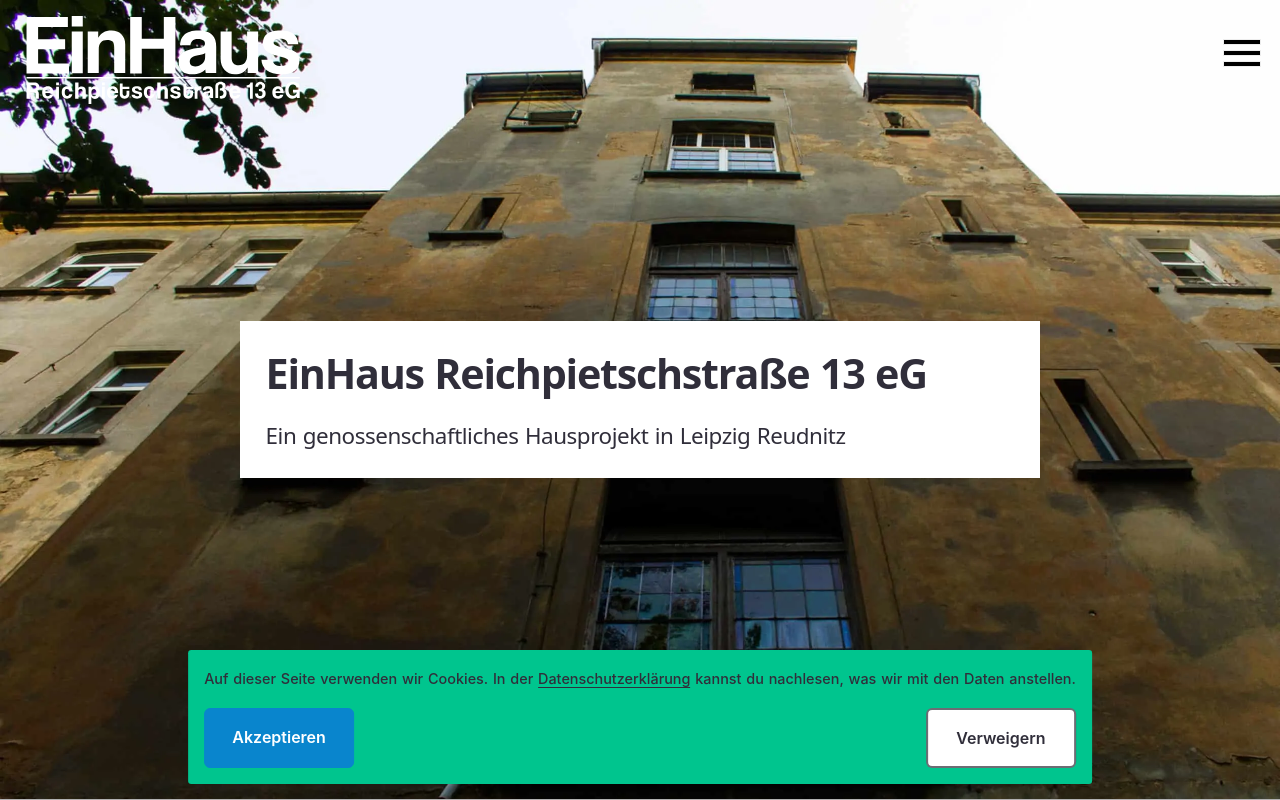
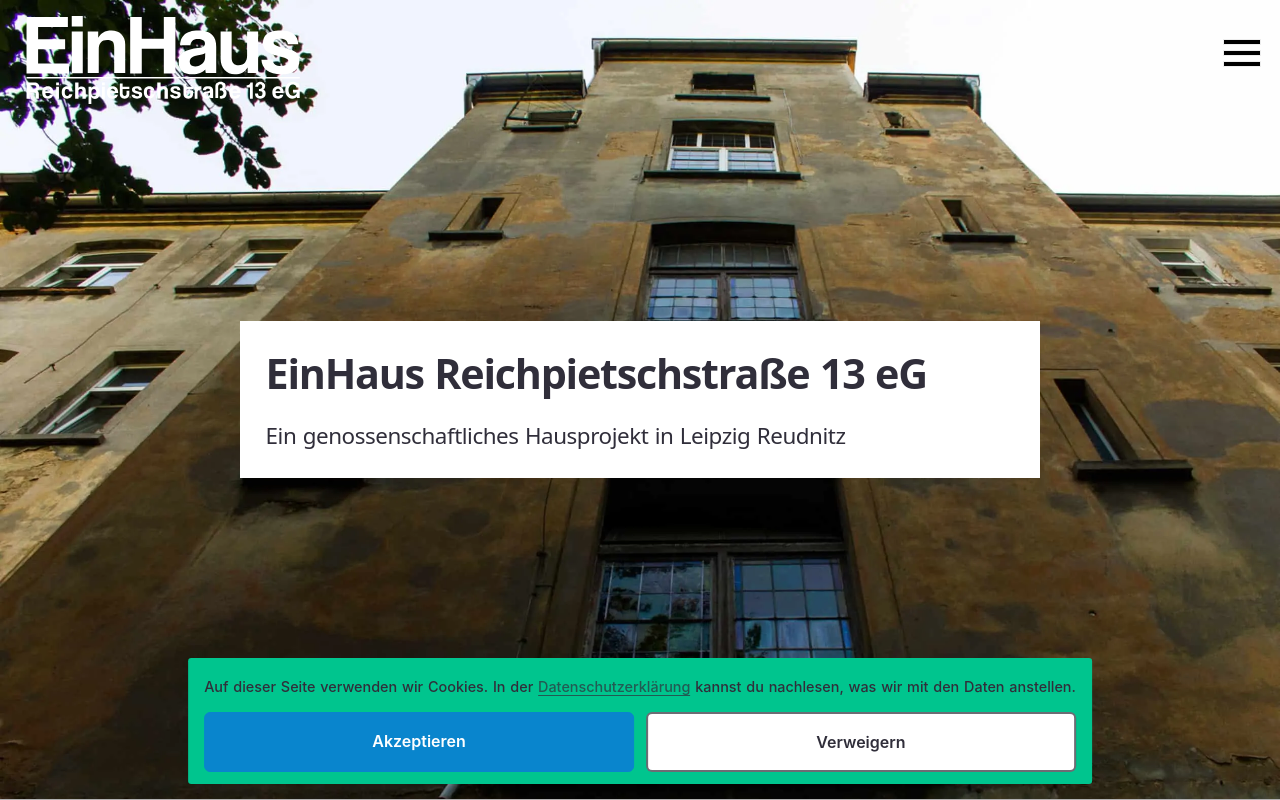
Before and after one commit to 3vincent/einhaus-leipzig, a Nuxt app: page / in a window 1280 px wide. Shown: the top 800 px of the page. Built offline with nearby package versions, Linux system fonts and the light colour scheme.

Commit message:
feat(cookies): improve banner actions layout

```diff
--- a/app/components/cookie-banner.vue
+++ b/app/components/cookie-banner.vue
@@ -104,8 +104,8 @@ const denyCookie = () => {
   }
 
   p a {
-    color: var(----main-text-color-semidark);
-    border-bottom-color: var(----main-text-color-semidark);
+    color: var(--main-text-color-semidark);
+    border-bottom-color: var(--main-text-color-semidark);
     border-bottom-width: 1px;
   }
 
@@ -119,8 +119,19 @@ const denyCookie = () => {
   }
 
   .button-container {
-    display: flex;
-    justify-content: space-between;
+    display: grid;
+    grid-template-columns: 1fr;
+    gap: 0.75rem;
+    margin: 0.75rem 0;
+
+    @media screen and (min-width: $md) {
+      grid-template-columns: repeat(2, minmax(150px, 1fr));
+    }
+
+    .link {
+      width: 100%;
+      margin: 0;
+    }
   }
 
   .link.primary {
```
